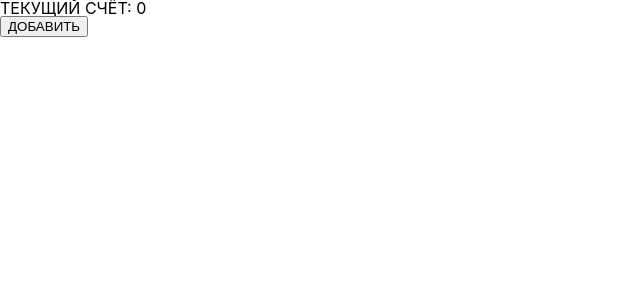
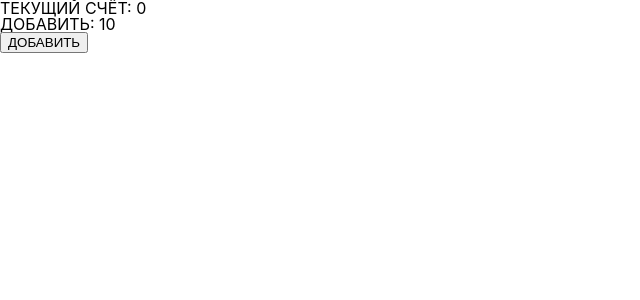
Before and after one commit to fccourses/fd-react-app, a React (Create React App) app: page / in a window 1280 px wide. Shown: the top 300 px of the page, without its empty margins (0-640 px from the left). Built offline with nearby package versions, Linux system fonts and the light colour scheme.

Commit message:
Add tasks solution

```diff
--- a/src/App.js
+++ b/src/App.js
@@ -4,7 +4,9 @@ import AlohaDashboard from './components/AlohaDashboard';
 import Counter from './components/Counter';
 
 function App (props) {
-  return <Counter />;
+  const step = 10;
+
+  return <Counter step={step} />;
 }
 
 export default App;
--- a/src/components/Counter/index.jsx
+++ b/src/components/Counter/index.jsx
@@ -11,18 +11,23 @@ class Counter extends Component {
 
   handleClick = () => {
     const { count } = this.state;
+    const { step } = this.props;
+
+    const newCount = count + step;
 
     this.setState({
-      count: count + 1,
+      count: newCount,
     });
   };
 
   render () {
     const { count } = this.state;
+    const { step } = this.props;
 
     return (
       <div>
         <div>ТЕКУЩИЙ СЧЁТ: {count}</div>
+        <div>ДОБАВИТЬ: {step}</div>
         <button onClick={this.handleClick}>ДОБАВИТЬ</button>
       </div>
     );
```
